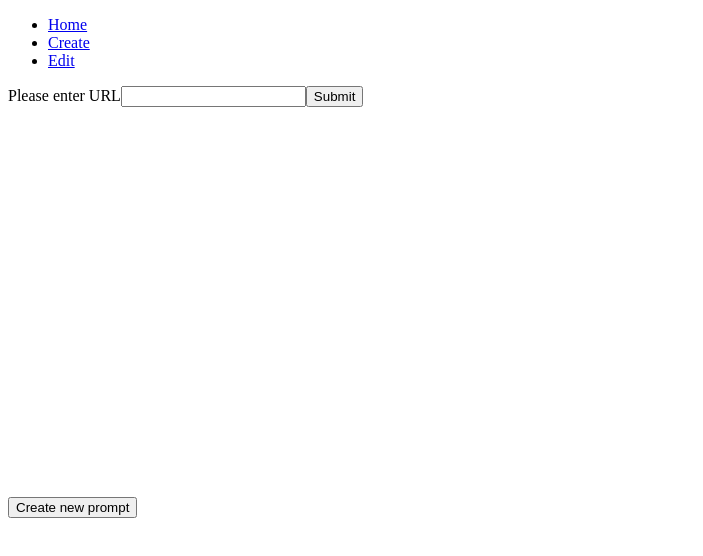
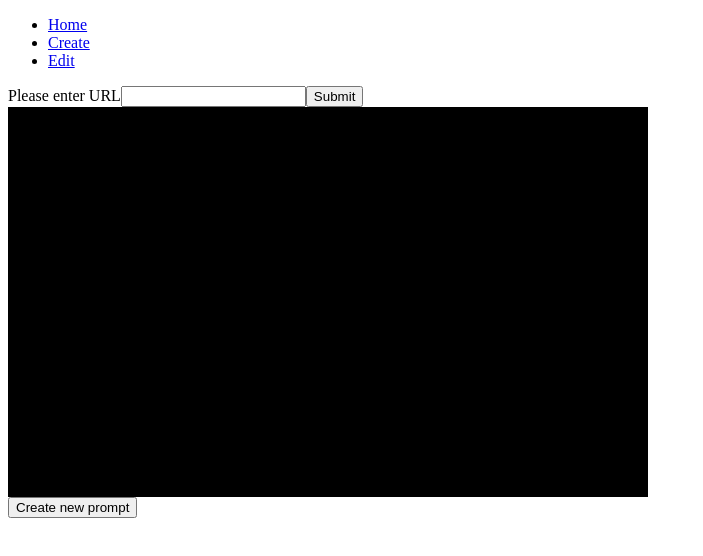
Before and after one commit to t0mclaudio/vanhackathon-thinkific-1, a React app: page /create in a window 1280 px wide. Shown: the top 556 px of the page, without its empty margins (0-703 px from the left). Built offline with nearby package versions, Linux system fonts and the light colour scheme; the HTML template or start-up script is replaced by a standard one.

Commit message:
Refactor to display player if url is not empty

```diff
--- a/src/Create/index.js
+++ b/src/Create/index.js
@@ -41,8 +41,13 @@ export default class Create extends React.Component {
           <input type="submit" />
         </form>
 
-        <div style={{ position: 'relative', width: '640px', height: '390px' }}>
-          <Player url={this.state.url} ref={this.player} />
+        <div style={{ position: 'relative', width: '640px', height: '390px', backgroundColor: 'black' }}>
+          {this.state.url ?
+            <Player url={this.state.url} ref={this.player} />
+          :
+          ""
+          }
+
         </div>
 
         <div>
```
